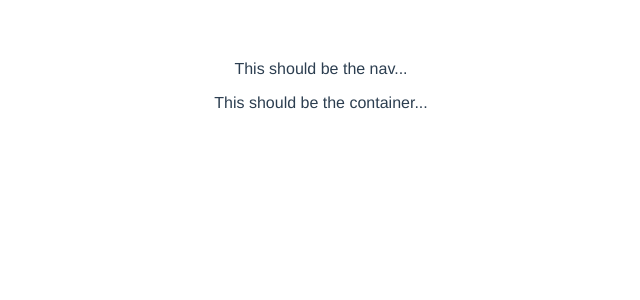
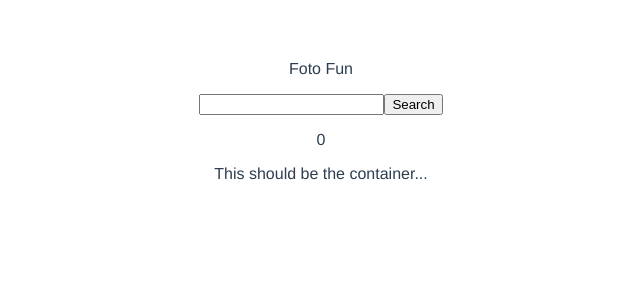
Before and after one commit to jmevans0211/foto-fun, a Vue app: page / in a window 1280 px wide. Shown: the top 300 px of the page, without its empty margins (319-959 px from the left). Built offline with nearby package versions, Linux system fonts and the light colour scheme.

Commit message:
Allow for functioning button click

```diff
--- a/src/components/Nav.vue
+++ b/src/components/Nav.vue
@@ -1,6 +1,9 @@
 <template>
   <div class="hello">
-    <p>This should be the nav...</p>
+    <p>Foto Fun</p>
+    <input />
+    <button v-on:click='getData'>Search</button>
+    <p>{{ test }}</p>
   </div>
 </template>
 
@@ -9,6 +12,17 @@ export default {
   name: 'Nav',
   props: {
     msg: String
+  },
+  data () {
+    return {
+      log: 'in data object',
+      test: 0,
+    }
+  },
+  methods: {
+    getData: function () {
+      this.test +=1
+    }
   }
 }
 </script>
```
Also changed, not shown: src/assets/logo.png (deleted).
